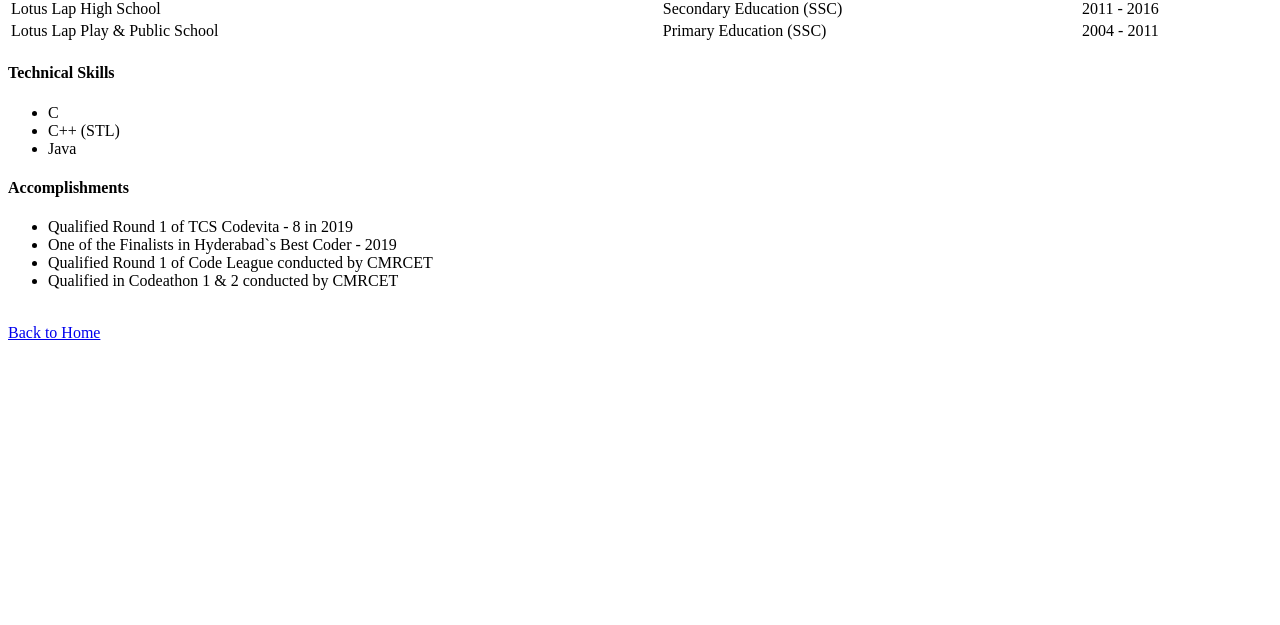
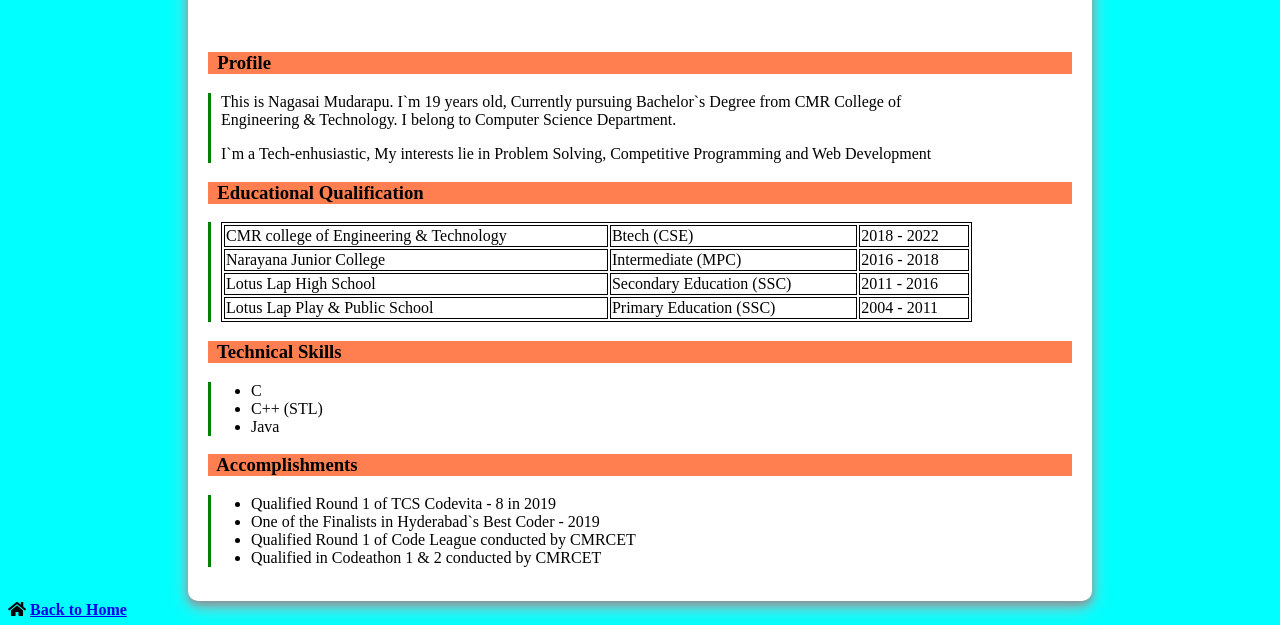
Before and after one commit to NagasaiMudarapu/webdev, a website: page frontend/html/resume.html in a window 1280 px wide. Shown: the part 371-996 px from the top of the page. Before the commit the page ends 800 px from the top, so only its background shows below. Drawn offline with Linux system fonts and the light colour scheme.

Commit message:
Resume Done

```diff
--- /dev/null
+++ b/frontend/css/resume.css
@@ -0,0 +1,32 @@
+
+.page{
+    background-color: white;
+    border-radius: 10px;
+    margin-left: 180px ;
+    margin-right: 180px ;
+    margin-top: 20px ;
+    box-shadow: 0 4px 8px 0 rgba(135, 138, 141, 0.932), 0 6px 20px 0 rgba(187, 189, 192, 0.884);
+}
+
+.bor{
+    border: 1px solid black;
+}
+#img-tags{
+    width: 160;
+    height: 160;
+    margin-top: 50;
+    border-radius: 100px;
+    box-shadow: 0 4px 8px 0 rgba(135, 138, 141, 0.932), 0 6px 20px 0 rgba(187, 189, 192, 0.884);
+}
+.content{
+    margin-left: 20px ;
+    margin-right: 20px ;
+    margin-top: 50px ;
+}
+
+.ver{
+    border-left: 3px solid green;
+    border-block-style: inherit  ;
+    height: 50 px;
+    margin-right : 100px ;
+}
--- a/frontend/html/resume.html
+++ b/frontend/html/resume.html
@@ -1,60 +1,79 @@
-<html>
+<html style="background-color:cyan;">
     <head>
+        <title> Nagasai Mudarapu | Resume </title>
+        <link rel="stylesheet" href="\css\resume.css">
+        <link rel="stylesheet" href="https://cdnjs.cloudflare.com/ajax/libs/font-awesome/5.14.0/css/all.min.css" integrity="sha512-1PKOgIY59xJ8Co8+NE6FZ+LOAZKjy+KY8iq0G4B3CyeY6wYHN3yt9PW0XpSriVlkMXe40PTKnXrLnZ9+fkDaog==" crossorigin="anonymous" />
+    </head>
+    <body>
+        <div class = "page">
+            <div class = "content" style = "border-block-end: black;">
+                <table style="width: 100%;">
+                    <tr>
+                        <td>
                             <div>
+                                <br>
                                 <h1> Nagasai Mudarapu </h1>
                                 <h3> CMR College of Engineering & Technology</h3>
-        </div>
-    </head>
-    <body>
-        <div>
-            <h4> <b> Contact </b></h4>
-            Phone : 7396808878 <br>
-            Mail : <a href = "/mail"> nagasaimudarapu74@gmail.com </a> <br>
+                                <br>
                             </div>
                             <div>
-            <h4> <b> Profile </b> </h4>
-            This is Nagasai Mudarapu. I`m 19 years old, Currently pursuing Bachelor`s Degree(CSE) from CMR College of Engineering & Technology.
+                                <h3> <b> Contact </b> </h3>
+                                <h4> <i class="fas fa-phone-alt"> Phone : 7396808878 </i> </h4>
+                                <h4> <i class="fas fa-envelope"> Mail : <a href = "mailto:nagasaimudarapu74@gmail.com"> nagasaimudarapu74@gmail.com </a> </i> </h4>
+                                <h4> <i class="fab fa-whatsapp"> <b> Whats app : <a href="https://wa.link/0vq4ed"> 7396808878 </a> </b> </i> </h4>
+                                <br>
                             </div>
-        <div>
-            <h4> <b> Educational Qualification </b> </h4>
-            <table style = "width : 100% ">
+                        </td>
+                        <td>
+                            <img id = "img-tags" src="\img\resume-user.jpg" alt="User">
+                        </td>
+                    </tr>
+                </table>
+
+                <h3 style="background-color :coral;"> <b> &nbsp Profile </b> </h3>
+                <div class = "ver">
+                    <div style="margin-left: 10px;">
+                        <p> This is Nagasai Mudarapu. I`m 19 years old, Currently pursuing Bachelor`s Degree from CMR College of Engineering & Technology. I belong to Computer Science Department.</p>
+                        <p> I`m a Tech-enhusiastic, My interests lie in Problem Solving, Competitive Programming and Web Development</p>
+                    </div>
+                </div>
+                <h3 style="background-color :coral;"> <b> &nbsp Educational Qualification </b> </h3>
+                <div class = "ver" >
+                    <div style="margin-left: 10px;" >
+                        <table class = "bor" style = "width : 100% ">
                             <tr>
-                    <td> CMR college of Engineering & Technology</td>
-                    <td> Btech (CSE) </td>
-                    <td> 2018 - 2022 </td>
-                    <td> </td>
+                                <td class = "bor"> CMR college of Engineering & Technology</td>
+                                <td class = "bor"> Btech (CSE) </td>
+                                <td class = "bor"> 2018 - 2022 </td>
                             </tr>
                             <tr>
-                    <td> Narayana Junior College</td>
-                    <td> Intermediate (MPC) </td>
-                    <td> 2016 - 2018 </td>
-                    <td> </td>
+                                <td class = "bor"> Narayana Junior College</td>
+                                <td class = "bor"> Intermediate (MPC) </td>
+                                <td class = "bor"> 2016 - 2018 </td>
                             </tr>
                             <tr>
-                    <td> Lotus Lap High School </td>
-                    <td> Secondary Education (SSC) </td>
-                    <td> 2011 - 2016 </td>
-                    <td> </td>
+                                <td class = "bor"> Lotus Lap High School </td>
+                                <td class = "bor"> Secondary Education (SSC) </td>
+                                <td class = "bor"> 2011 - 2016 </td>
                             </tr>
                             <tr>
-                    <td> Lotus Lap Play & Public School </td>
-                    <td> Primary Education (SSC) </td>
-                    <td> 2004 - 2011 </td>
-                    <td> </td>
+                                <td class = "bor"> Lotus Lap Play & Public School </td>
+                                <td class = "bor"> Primary Education (SSC) </td>
+                                <td class = "bor"> 2004 - 2011 </td>
                             </tr>
                         </table>
                     </div>
-        <div>
-            <h4> <b> Technical Skills </b> </h4>
+                </div>
+                <h3 style="background-color :coral;"> <b> &nbsp Technical Skills </b> </h3>
+                <div class = "ver" >
                     <ul>
                         <li> C </li>
                         <li> C++ (STL) </li>
                         <li> Java </li>
                     </ul>
                 </div>
-
-        <div>
-            <h4> <b> Accomplishments </b> </h4>
+                <h3 style="background-color :coral;" > <b> &nbsp Accomplishments </b> </h3>
+                <div class = "ver" >
                     <ul>
                         <li> Qualified Round 1 of TCS Codevita - 8 in 2019</li>
                         <li> One of the Finalists in Hyderabad`s Best Coder - 2019</li>
@@ -63,6 +82,8 @@
                     </ul>
                 </div>
                 <br>
-        <a href = "\"> Back to Home</a>
+            </div>
+        </div>
+        <i class="fas fa-home"> <a href = "\"> Back to Home</a> </i>
     </body>
 </html>
```
Also changed, not shown: frontend/img/resume-user.jpg (added). Lines whose indentation alone changed are shown as unchanged.
